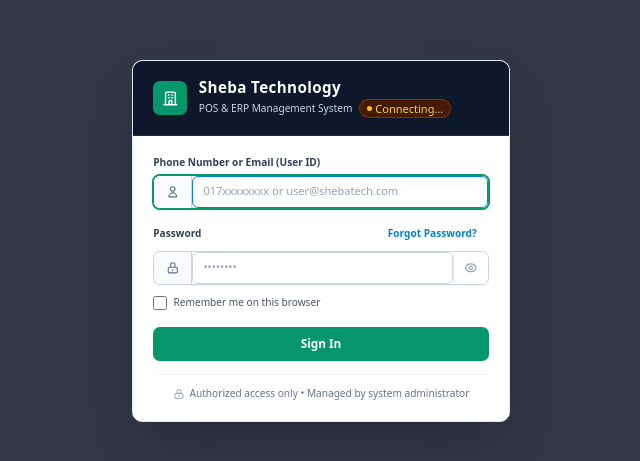
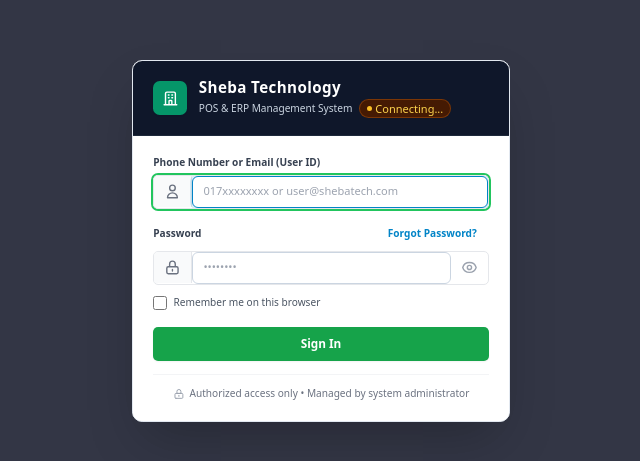
Before and after one commit to shebatechservices-cmyk/techshop, a React (Vite) app in the folder frontend/: page / in a window 1280 px wide. Shown: the part 159-620 px from the top of the page, without its empty margins (319-959 px from the left). Built offline with nearby package versions, Linux system fonts and the light colour scheme; no server answers.

Commit message:
fix(ui): clean JSX structure for login inputs with flex input-group and outline SVGs

```diff
--- a/frontend/src/components/shared/auth/LoginForm.jsx
+++ b/frontend/src/components/shared/auth/LoginForm.jsx
@@ -22,17 +22,17 @@
   return (
     <form onSubmit={(e) => { e.preventDefault(); executeLogin(); }}>
 
-      {/* Identifier Input Group */}
+      {/* Phone Number or Email Field */}
       <div className="mb-4">
-        <label htmlFor="login-username" className="block text-xs font-semibold text-slate-700 mb-1.5">
+        <label htmlFor="login-username" className="block text-xs font-semibold text-gray-700 mb-1.5">
           Phone Number or Email (User ID)
         </label>
-        <div className="flex rounded-lg border border-slate-300 overflow-hidden bg-white shadow-sm focus-within:border-emerald-600 focus-within:ring-1 focus-within:ring-emerald-600 transition-all">
-          <span className="inline-flex items-center justify-center px-3.5 bg-slate-50 border-r border-slate-300 text-slate-500 select-none">
-            <svg className="w-4 h-4 text-slate-500" fill="none" stroke="currentColor" viewBox="0 0 24 24" strokeWidth="2">
+        <div className="flex items-center border rounded-md overflow-hidden focus-within:ring-2 focus-within:ring-green-500">
+          <div className="px-3 py-2 bg-gray-50 border-r flex items-center justify-center text-gray-500">
+            <svg className="w-5 h-5 text-gray-500" fill="none" stroke="currentColor" viewBox="0 0 24 24" strokeWidth="2">
               <path strokeLinecap="round" strokeLinejoin="round" d="M16 7a4 4 0 11-8 0 4 4 0 018 0zM12 14a7 7 0 00-7 7h14a7 7 0 00-7-7z" />
             </svg>
-          </span>
+          </div>
           <input
             type="text"
             id="login-username"
@@ -43,15 +43,15 @@
             placeholder="017xxxxxxxx or user@shebatech.com"
             autoFocus
             required
-            className="flex-1 min-w-0 block w-full px-3 py-2.5 text-sm text-slate-800 placeholder-slate-400 bg-white border-none focus:outline-none focus:ring-0"
+            className="w-full px-3 py-2 outline-none border-none text-sm text-gray-800 placeholder-gray-400"
           />
         </div>
       </div>
 
-      {/* Password Input Group */}
+      {/* Password Field */}
       <div className="mb-3.5">
         <div className="flex justify-between items-center mb-1.5">
-          <label htmlFor="login-password" className="text-xs font-semibold text-slate-700">
+          <label htmlFor="login-password" className="text-xs font-semibold text-gray-700">
             Password
           </label>
           <button
@@ -62,12 +62,12 @@
             Forgot Password?
           </button>
         </div>
-        <div className="flex rounded-lg border border-slate-300 overflow-hidden bg-white shadow-sm focus-within:border-emerald-600 focus-within:ring-1 focus-within:ring-emerald-600 transition-all">
-          <span className="inline-flex items-center justify-center px-3.5 bg-slate-50 border-r border-slate-300 text-slate-500 select-none">
-            <svg className="w-4 h-4 text-slate-500" fill="none" stroke="currentColor" viewBox="0 0 24 24" strokeWidth="2">
+        <div className="flex items-center border rounded-md overflow-hidden focus-within:ring-2 focus-within:ring-green-500">
+          <div className="px-3 py-2 bg-gray-50 border-r flex items-center justify-center text-gray-500">
+            <svg className="w-5 h-5 text-gray-500" fill="none" stroke="currentColor" viewBox="0 0 24 24" strokeWidth="2">
               <path strokeLinecap="round" strokeLinejoin="round" d="M12 15v2m-6 4h12a2 2 0 002-2v-6a2 2 0 00-2-2H6a2 2 0 00-2 2v6a2 2 0 002 2zm10-10V7a4 4 0 00-8 0v4h8z" />
             </svg>
-          </span>
+          </div>
           <input
             type={showPassword ? 'text' : 'password'}
             id="login-password"
@@ -77,21 +77,21 @@
             onChange={(e) => setPassword(e.target.value)}
             placeholder="••••••••"
             required
-            className="flex-1 min-w-0 block w-full px-3 py-2.5 text-sm text-slate-800 placeholder-slate-400 bg-white border-none focus:outline-none focus:ring-0"
+            className="w-full px-3 py-2 outline-none border-none text-sm text-gray-800 placeholder-gray-400"
           />
           <button
             type="button"
             onClick={() => setShowPassword(!showPassword)}
-            className="inline-flex items-center px-3 bg-white text-slate-400 hover:text-slate-600 focus:outline-none transition-colors border-l border-slate-200"
+            className="px-3 py-2 text-gray-400 hover:text-gray-600 focus:outline-none flex items-center justify-center"
             title={showPassword ? "Hide password" : "Show password"}
             aria-label={showPassword ? "Hide password" : "Show password"}
           >
             {showPassword ? (
-              <svg className="w-4 h-4" fill="none" stroke="currentColor" viewBox="0 0 24 24" strokeWidth="2">
+              <svg className="w-5 h-5" fill="none" stroke="currentColor" viewBox="0 0 24 24" strokeWidth="2">
                 <path strokeLinecap="round" strokeLinejoin="round" d="M13.875 18.825A10.05 10.05 0 0112 19c-4.478 0-8.268-2.943-9.543-7a9.97 9.97 0 011.563-3.029m5.858.908a3 3 0 114.243 4.243M9.878 9.878l4.242 4.242M9.88 9.88l-3.29-3.29m7.532 7.532l3.29 3.29M3 3l18 18" />
               </svg>
             ) : (
-              <svg className="w-4 h-4" fill="none" stroke="currentColor" viewBox="0 0 24 24" strokeWidth="2">
+              <svg className="w-5 h-5" fill="none" stroke="currentColor" viewBox="0 0 24 24" strokeWidth="2">
                 <path strokeLinecap="round" strokeLinejoin="round" d="M15 12a3 3 0 11-6 0 3 3 0 016 0z" />
                 <path strokeLinecap="round" strokeLinejoin="round" d="M2.458 12C3.732 7.943 7.523 5 12 5c4.478 0 8.268 2.943 9.542 7-1.274 4.057-5.064 7-9.542 7-4.477 0-8.268-2.943-9.542-7z" />
               </svg>
@@ -103,12 +103,12 @@
         {password.length > 0 && (
           <div className="flex items-center gap-2 mt-1.5">
             <div className="flex gap-1 flex-1">
-              <div className={`h-1 flex-1 rounded-full ${strengthScore >= 1 ? 'bg-rose-500' : 'bg-slate-200'}`} />
-              <div className={`h-1 flex-1 rounded-full ${strengthScore >= 2 ? 'bg-amber-500' : 'bg-slate-200'}`} />
-              <div className={`h-1 flex-1 rounded-full ${strengthScore >= 3 ? 'bg-emerald-500' : 'bg-slate-200'}`} />
-              <div className={`h-1 flex-1 rounded-full ${strengthScore >= 4 ? 'bg-emerald-600' : 'bg-slate-200'}`} />
+              <div className={`h-1 flex-1 rounded-full ${strengthScore >= 1 ? 'bg-rose-500' : 'bg-gray-200'}`} />
+              <div className={`h-1 flex-1 rounded-full ${strengthScore >= 2 ? 'bg-amber-500' : 'bg-gray-200'}`} />
+              <div className={`h-1 flex-1 rounded-full ${strengthScore >= 3 ? 'bg-emerald-500' : 'bg-gray-200'}`} />
+              <div className={`h-1 flex-1 rounded-full ${strengthScore >= 4 ? 'bg-emerald-600' : 'bg-gray-200'}`} />
             </div>
-            <span className={`text-[11px] font-semibold ${strengthScore >= 3 ? 'text-emerald-600' : 'text-slate-500'}`}>
+            <span className={`text-[11px] font-semibold ${strengthScore >= 3 ? 'text-emerald-600' : 'text-gray-500'}`}>
               {strengthScore >= 3 ? '✓ Strong' : 'Standard'}
             </span>
           </div>
@@ -121,15 +121,15 @@
           id="remember-me"
           checked={rememberMe}
           onChange={(e) => setRememberMe(e.target.checked)}
-          className="w-4 h-4 rounded border-slate-300 text-emerald-600 focus:ring-emerald-500 cursor-pointer accent-emerald-600"
+          className="w-4 h-4 rounded border-gray-300 text-green-600 focus:ring-green-500 cursor-pointer accent-green-600"
         />
-        <label htmlFor="remember-me" className="ml-2 text-xs text-slate-600 cursor-pointer select-none">
+        <label htmlFor="remember-me" className="ml-2 text-xs text-gray-600 cursor-pointer select-none">
           Remember me on this browser
         </label>
       </div>
 
       {errorMsg && (
-        <div className="p-3 rounded-lg bg-rose-50 border border-rose-200 text-rose-700 text-xs font-medium mb-4 flex items-center gap-2">
+        <div className="p-3 rounded-md bg-rose-50 border border-rose-200 text-rose-700 text-xs font-medium mb-4 flex items-center gap-2">
           <svg className="w-4 h-4 flex-shrink-0 text-rose-500" fill="none" stroke="currentColor" viewBox="0 0 24 24" strokeWidth="2">
             <path strokeLinecap="round" strokeLinejoin="round" d="M12 9v2m0 4h.01m-6.938 4h13.856c1.54 0 2.502-1.667 1.732-3L13.732 4c-.77-1.333-2.694-1.333-3.464 0L3.34 16c-.77 1.333.192 3 1.732 3z" />
           </svg>
@@ -138,7 +138,7 @@
       )}
 
       {successMsg && (
-        <div className="p-3 rounded-lg bg-emerald-50 border border-emerald-200 text-emerald-700 text-xs font-medium mb-4 flex items-center gap-2">
+        <div className="p-3 rounded-md bg-emerald-50 border border-emerald-200 text-emerald-700 text-xs font-medium mb-4 flex items-center gap-2">
           <svg className="w-4 h-4 flex-shrink-0 text-emerald-500" fill="none" stroke="currentColor" viewBox="0 0 24 24" strokeWidth="2">
             <path strokeLinecap="round" strokeLinejoin="round" d="M5 13l4 4L19 7" />
           </svg>
@@ -149,7 +149,7 @@
       <button
         type="submit"
         disabled={loading}
-        className="w-full py-2.5 px-4 rounded-lg bg-emerald-600 hover:bg-emerald-700 active:bg-emerald-800 text-white font-semibold text-sm shadow-sm hover:shadow transition-all disabled:opacity-50 flex items-center justify-center gap-2"
+        className="w-full py-2.5 px-4 rounded-md bg-green-600 hover:bg-green-700 active:bg-green-800 text-white font-semibold text-sm shadow-sm hover:shadow transition-all disabled:opacity-50 flex items-center justify-center gap-2"
       >
         {loading ? (
           <>
@@ -164,8 +164,8 @@
         )}
       </button>
 
-      <div className="mt-4 pt-3.5 border-t border-slate-100 flex justify-center items-center text-center text-xs text-slate-500 gap-1.5">
-        <svg className="w-3.5 h-3.5 text-slate-400" fill="none" stroke="currentColor" viewBox="0 0 24 24" strokeWidth="2">
+      <div className="mt-4 pt-3.5 border-t border-gray-100 flex justify-center items-center text-center text-xs text-gray-500 gap-1.5">
+        <svg className="w-3.5 h-3.5 text-gray-400" fill="none" stroke="currentColor" viewBox="0 0 24 24" strokeWidth="2">
           <path strokeLinecap="round" strokeLinejoin="round" d="M12 15v2m-6 4h12a2 2 0 002-2v-6a2 2 0 00-2-2H6a2 2 0 00-2 2v6a2 2 0 002 2zm10-10V7a4 4 0 00-8 0v4h8z" />
         </svg>
         <span>Authorized access only • Managed by system administrator</span>
```
Also changed, not shown: frontend/src/components/shared/auth/ForgotPasswordForm.jsx (+18 -18 lines), 31 other files (tests, documents, lock files or other folders).
